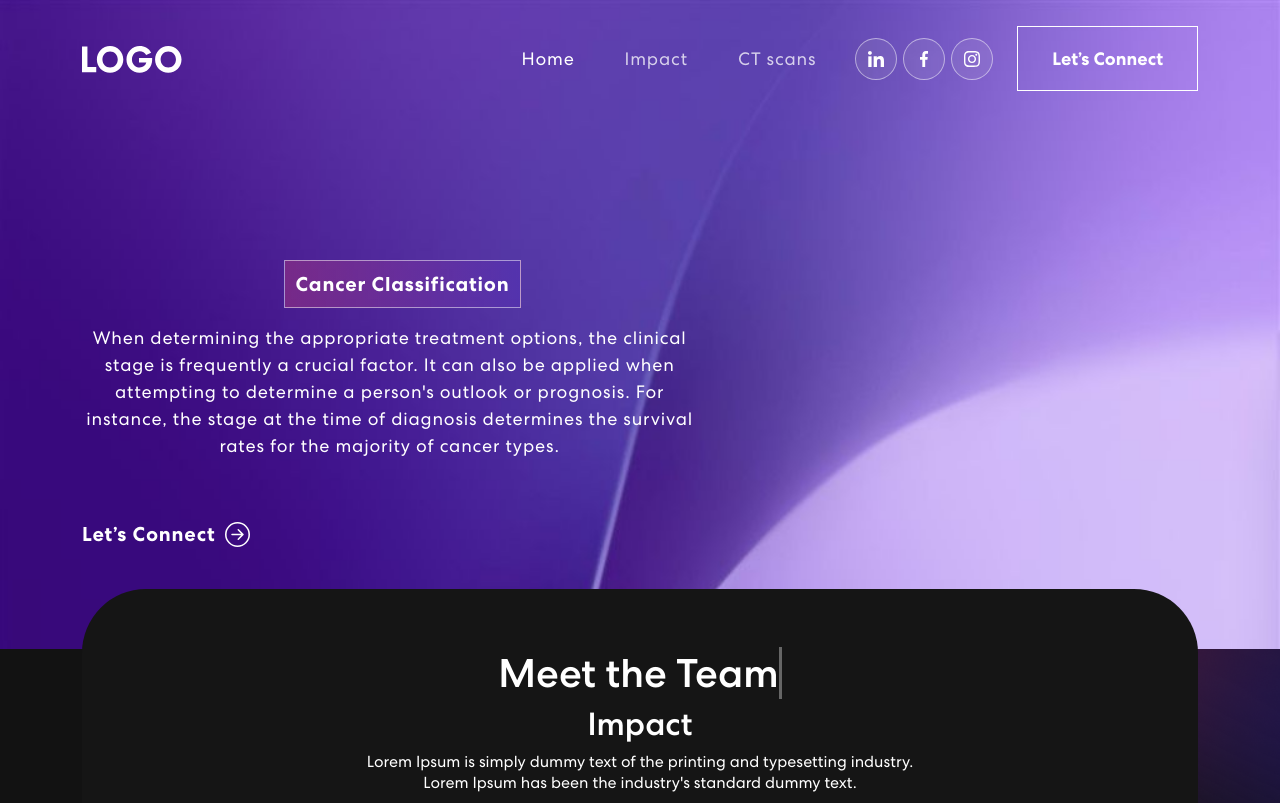
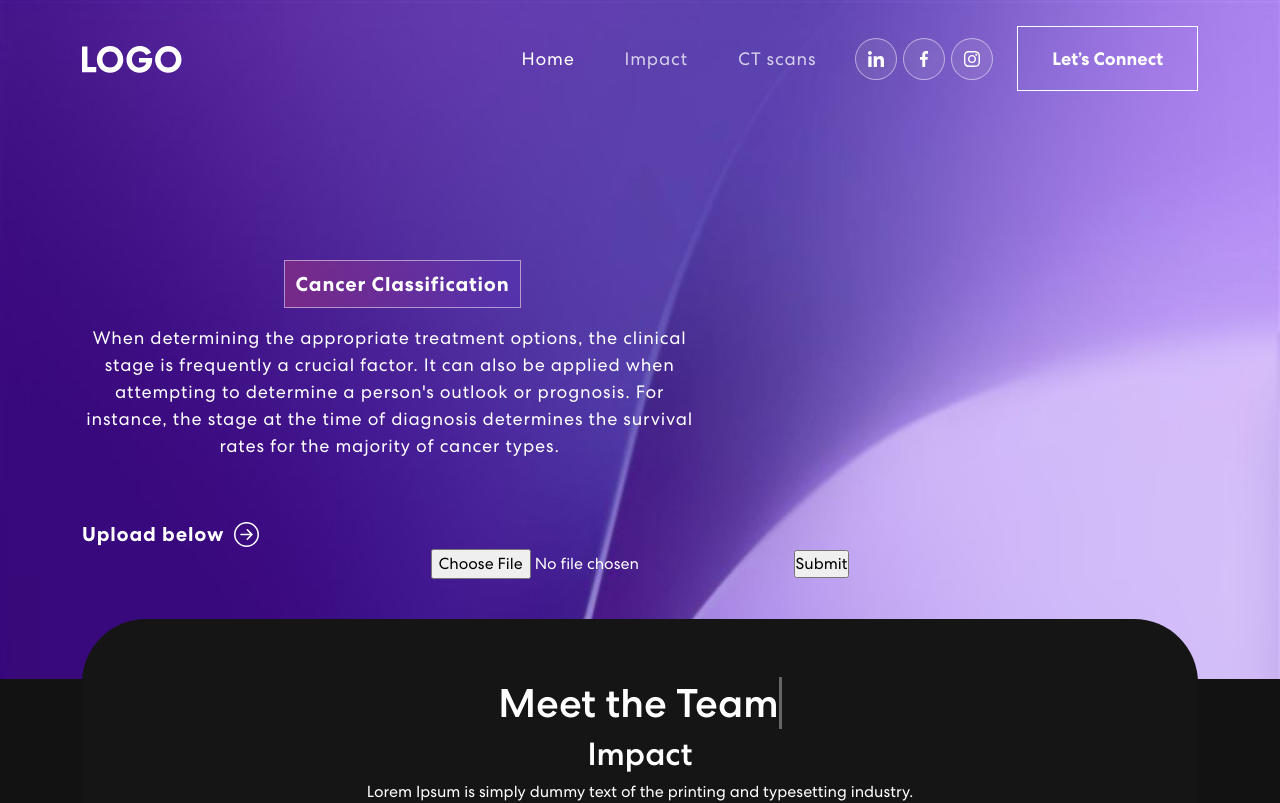
Before and after one commit to josh1205/lung-cancer-classification-system, a React (Create React App) app in the folder client/: page / in a window 1280 px wide. Shown: the top 803 px of the page. Built offline with nearby package versions, Linux system fonts and the light colour scheme.

Commit message:
Upload file button
added the first part of the upload file button

```diff
--- a/client/package.json
+++ b/client/package.json
@@ -3,6 +3,7 @@
   "version": "0.1.0",
   "private": true,
   "dependencies": {
+    "@mui/icons-material": "^5.10.16",
     "@testing-library/jest-dom": "^5.16.5",
     "@testing-library/react": "^13.4.0",
     "@testing-library/user-event": "^13.5.0",
--- a/client/src/App.js
+++ b/client/src/App.js
@@ -5,12 +5,14 @@ import { Banner } from "./components/Banner";
 import { Impact } from "./components/Impact";
 import { Projects } from "./components/Projects";
 import { Footer } from "./components/Footer";
+
 import 'bootstrap/dist/css/bootstrap.min.css';
 
 function App() {
   return (
     <div className="App">
       <NavBar />
+
       <Banner />
       <Impact />
       <Projects />
--- a/client/src/components/Banner.js
+++ b/client/src/components/Banner.js
@@ -1,11 +1,18 @@
-import { useState, useEffect } from "react";
+import React, { useState, useEffect, Fragment} from "react";
 import { Container, Row, Col } from "react-bootstrap";
 // import headerImg from "../assets/img/docc.svg";
 import { ArrowRightCircle } from 'react-bootstrap-icons';
 import 'animate.css';
 import TrackVisibility from 'react-on-screen';
 
+
+
 export const Banner = () => {
+
+
+
+
+
   // const [loopNum, setLoopNum] = useState(0);
   // const [isDeleting, setIsDeleting] = useState(false);
   // const [text, setText] = useState('');
@@ -47,7 +54,13 @@ export const Banner = () => {
   //   }
   // }
 
+
+
+
+
+
   return (
+
     <section className="banner" id="home">
       <Container>
         <Row className="aligh-items-center">
@@ -58,10 +71,17 @@ export const Banner = () => {
                 <span className="tagline"><center>Cancer Classification</center></span>
                 {/* <h1>{`Meet the Team`} <span className="txt-rotate" dataPeriod="1000" data-rotate='[ "Josh", "Garret", "Danilo", "Giovanna", "Raymond" ]'><span className="wrap">{text}</span></span></h1> */}
                   <p>When determining the appropriate treatment options, the clinical stage is frequently a crucial factor. It can also be applied when attempting to determine a person's outlook or prognosis. For instance, the stage at the time of diagnosis determines the survival rates for the majority of cancer types.</p>
-                  <button onClick={() => console.log('connect')}>Let’s Connect <ArrowRightCircle size={25} /></button>
+                  <button onClick={() => console.log('connect')}>Upload below <ArrowRightCircle size={25} /></button>
+
+
               </div>}
             </TrackVisibility>
           </Col>
+
+          <form action="/action_page.php">
+                  <input type="file" id="myFile" name="filename" />
+                  <input type="submit" />
+                  </form>
           <Col xs={12} md={6} xl={5}>
             <TrackVisibility>
               {({ isVisible }) =>
@@ -73,5 +93,9 @@ export const Banner = () => {
         </Row>
       </Container>
     </section>
+
+
   )
+
+
 }
--- a/client/src/components/Projects.js
+++ b/client/src/components/Projects.js
@@ -97,7 +97,7 @@ export const Projects = () => {
               </Col>
             </Row>
           </Container>
-          <img className="background-image-right" src={colorSharp2}></img>
+          {/* <img className="background-image-right" src={colorSharp2}></img> */}
           <br>
           </br>
           <br>
--- a/client/src/index.js
+++ b/client/src/index.js
@@ -3,6 +3,7 @@ import ReactDOM from 'react-dom/client';
 import './index.css';
 import App from './App';
 import reportWebVitals from './reportWebVitals';
+
 
 const root = ReactDOM.createRoot(document.getElementById('root'));
 root.render(
--- a/package.json
+++ b/package.json
@@ -1,3 +1,6 @@
 {
-    "name": "lung-cancer-classification-system"
+    "name": "lung-cancer-classification-system",
+    "dependencies": {
+        "@material-ui/core": "^4.12.4"
+    }
 }
```
Also changed, not shown: 2 other files (tests, documents, lock files or other folders).
